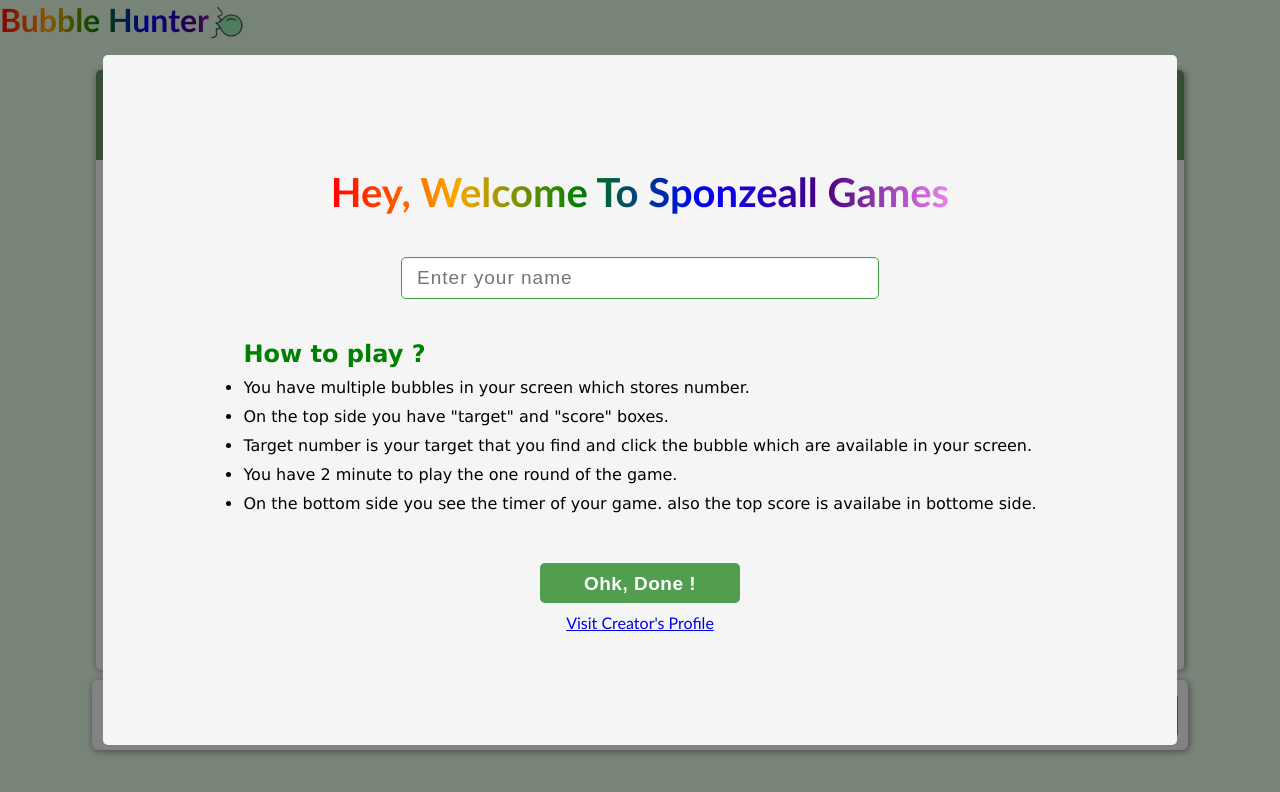
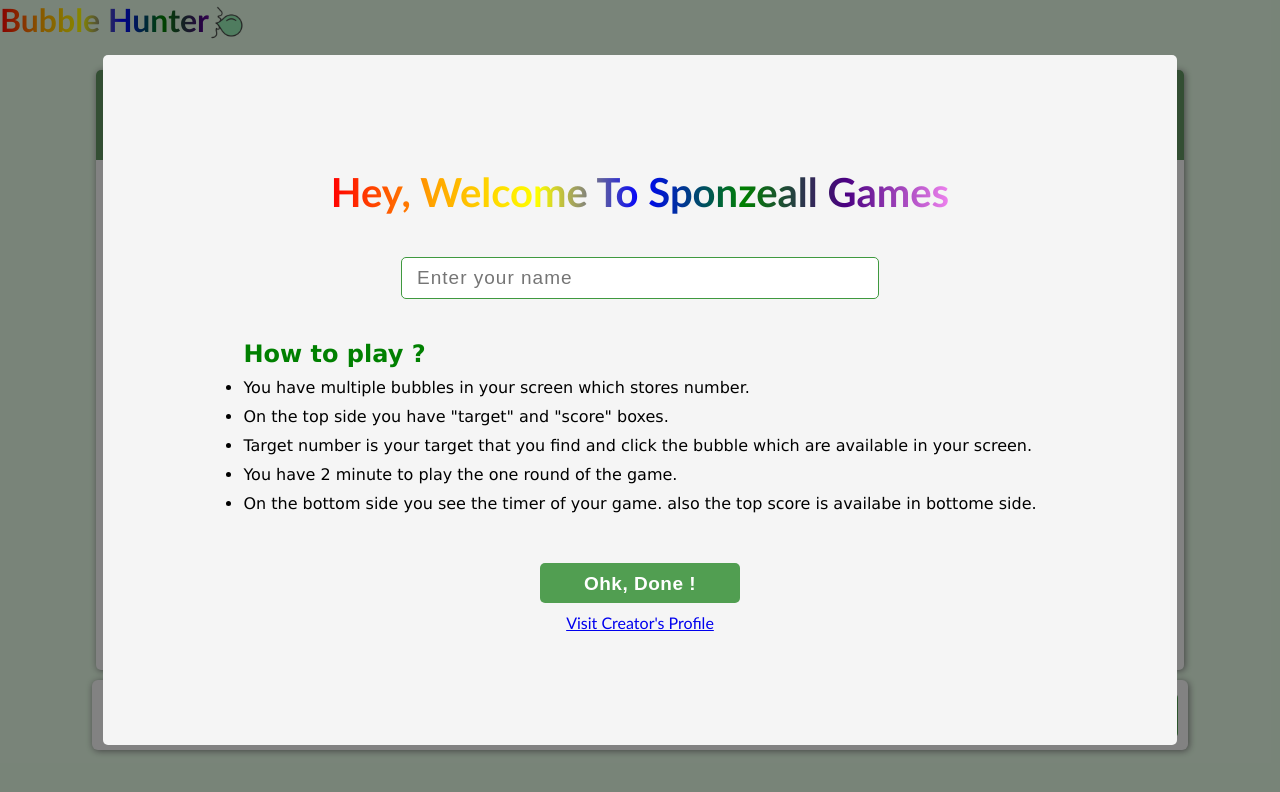
Before and after one commit to NIRMAL-PRAJAPATI/bubble-hunter, a plain HTML site: page index.html in a window 1280 px wide. Drawn offline with Linux system fonts and the light colour scheme.

Commit message:
Update style.css

```diff
--- a/style.css
+++ b/style.css
@@ -10,9 +10,11 @@ html, body{
 }
 
 .colorname {
-    background-image: linear-gradient(to left, violet, indigo, blue, green, orange, red);
-  background-clip: text;
-  color: transparent;
+    background-image: linear-gradient(to left, violet, indigo, green, blue, yellow, orange, red);
+        -webkit-background-clip: text;
+        -moz-background-clip: text;
+        background-clip: text;
+        color: transparent;
 }
 
 #compname {
```
